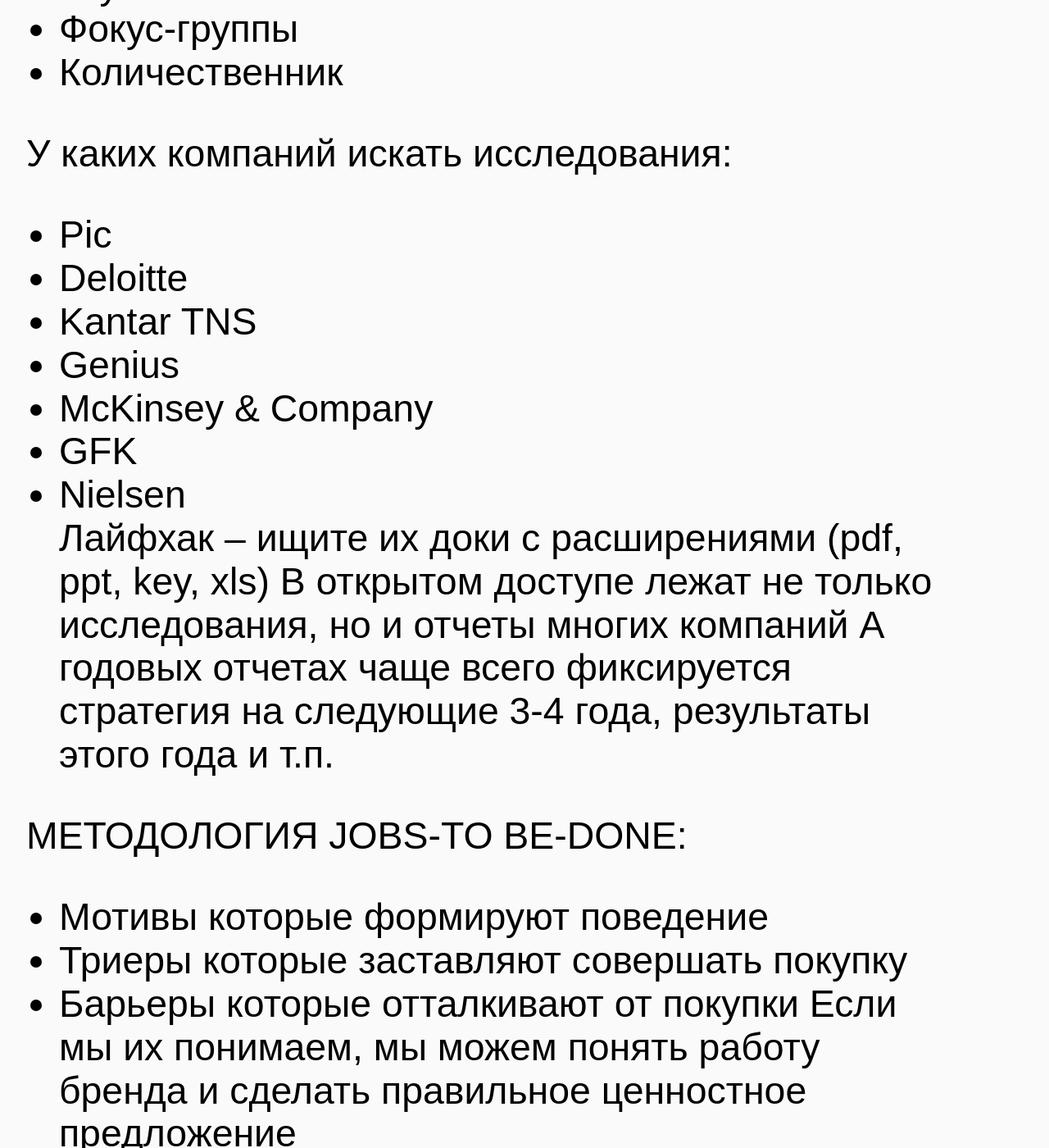
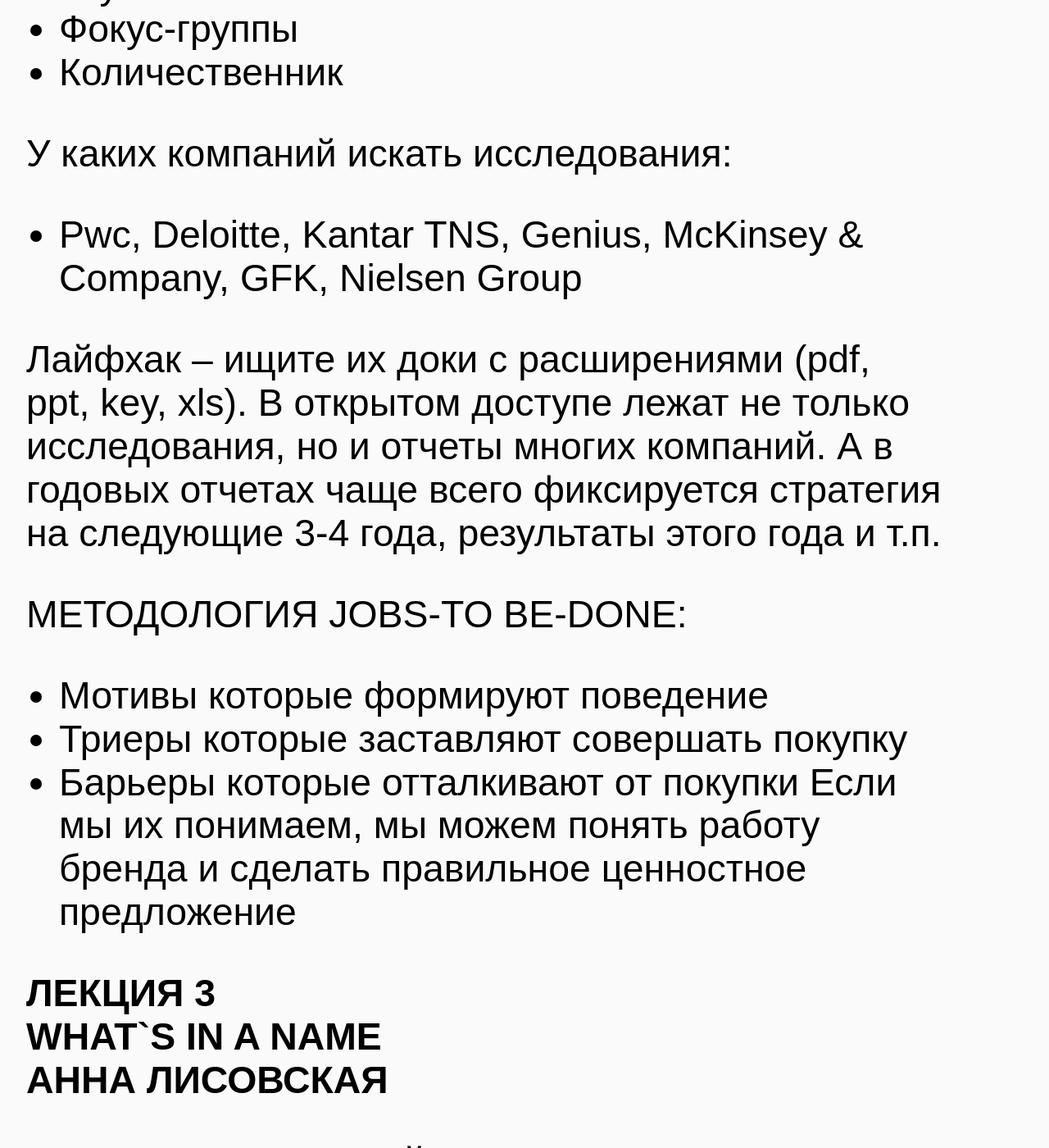
Before and after one commit to geravolobuev/geravolobuev, a Jekyll site: the page built from _posts/2021-05-28-fedoriv-lecture.md, in a window 1280 px wide and 1400 px high, scrolled down 2829 px. Shown: the whole window at 82% size. Built offline with Jekyll 4.4.1, drawn with Linux system fonts in a browser that asks for light colours; some of the changed text lies outside the part shown.

Commit message:
Update 2021-05-28-fedoriv-lecture.md

```diff
--- a/_posts/2021-05-28-fedoriv-lecture.md
+++ b/_posts/2021-05-28-fedoriv-lecture.md
@@ -47,16 +47,11 @@
 * Количественник
 
 У каких компаний искать исследования:
-* Pic
-* Deloitte
-* Kantar TNS
-* Genius
-* McKinsey & Company
-* GFK
-* Nielsen
-Лайфхак – ищите их доки с расширениями (pdf, ppt, key, xls)
-В открытом доступе лежат не только исследования, но и отчеты многих компаний
-А годовых отчетах чаще всего фиксируется стратегия на следующие 3-4 года, результаты этого года и т.п.
+* Pwc, Deloitte, Kantar TNS, Genius, McKinsey & Company, GFK, Nielsen Group
+
+Лайфхак – ищите их доки с расширениями (pdf, ppt, key, xls).
+В открытом доступе лежат не только исследования, но и отчеты многих компаний.
+А в годовых отчетах чаще всего фиксируется стратегия на следующие 3-4 года, результаты этого года и т.п.
 
 МЕТОДОЛОГИЯ JOBS-TO BE-DONE:
 * Мотивы которые формируют поведение
@@ -64,8 +59,8 @@
 * Барьеры которые отталкивают от покупки
 Если мы их понимаем, мы можем понять работу бренда и сделать правильное ценностное предложение
 
-**ЛЕКЦИЯ 3**
-**WHAT`S IN A NAME
+**ЛЕКЦИЯ 3
+WHAT`S IN A NAME
 АННА ЛИСОВСКАЯ**
 
 С чего начинается нейминг:
@@ -84,7 +79,6 @@
 * Учитывает восприятие ЦА
 * Учитывает культурные ассоциации
 * Охраноспособно
-
 
 * Мир продуктов:
 Конкретная польза –> быстрее сказать о продукте, объяснить о чем он.
```
